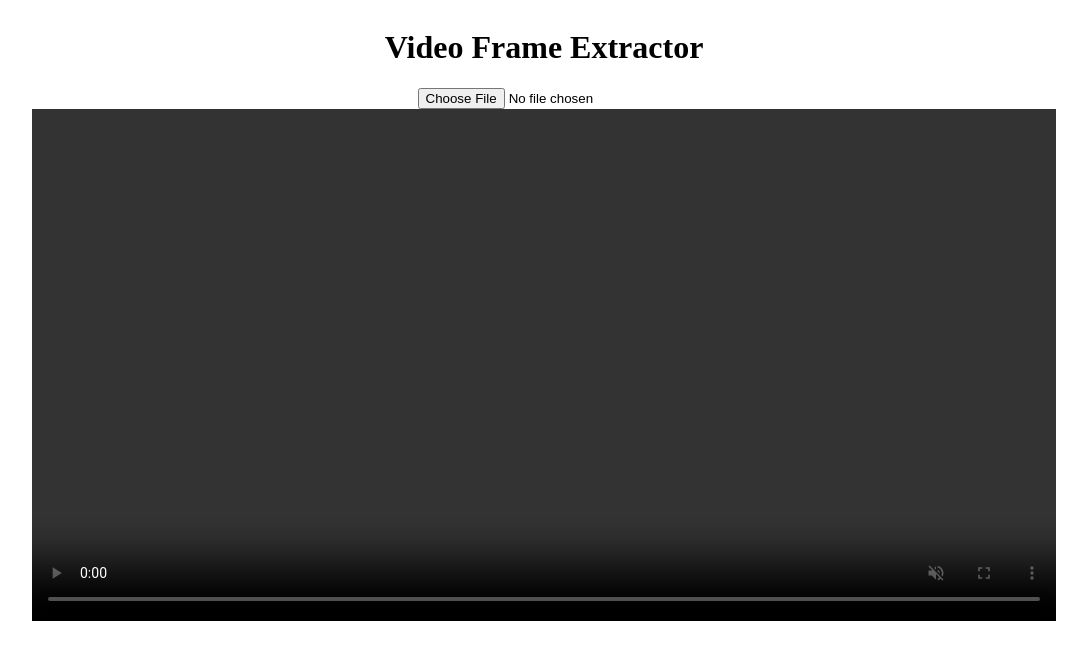
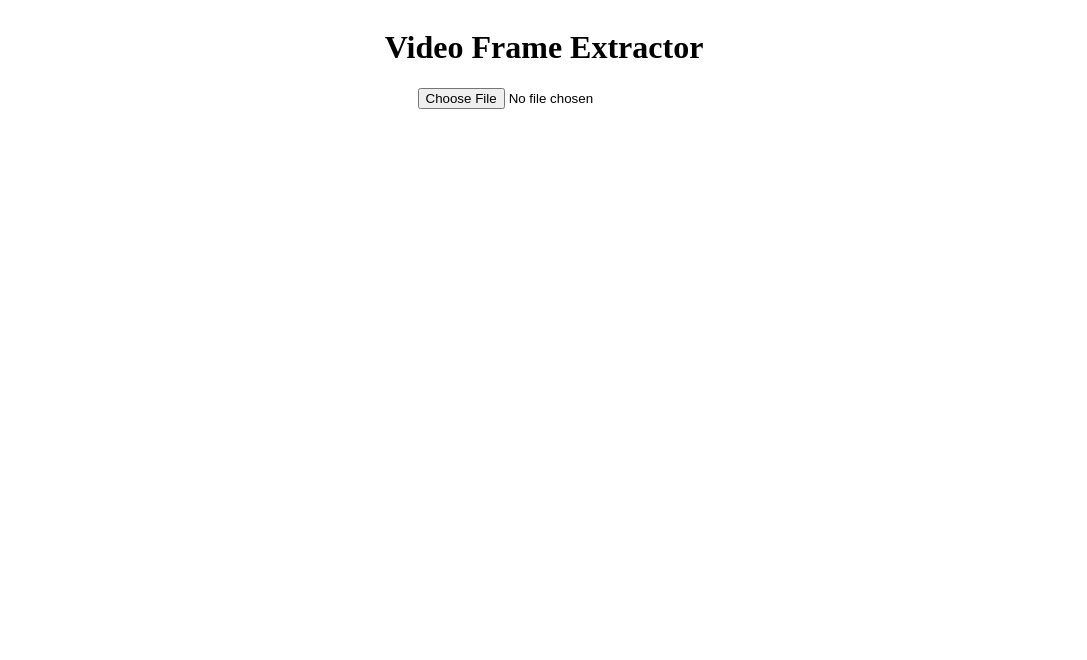
Before and after one commit to tausal/extracto, a website built with Vite: page index.html in a window 1280 px wide. Shown: the whole page, without its empty margins (96-1183 px from the left). Built offline with nearby package versions, Linux system fonts and the light colour scheme.

Commit message:
remove empty video element until it loads

```diff
--- a/index.html
+++ b/index.html
@@ -85,7 +85,7 @@
       <div class="drag-and-drop">
         <input type="file" name="" id="videoFile" accept="video/*" />
       </div>
-      <video width="1024px" id="video" controls muted></video>
+      <video width="1024px" id="video" controls muted style="display: none;"></video>
       <div class="options">
         <span>Frame extraction will begin at: <b id="timestamp"></b></span>
         <div class="controls">
--- a/src/main.js
+++ b/src/main.js
@@ -34,6 +34,7 @@ window.addEventListener("DOMContentLoaded", () => {
   videoFile?.addEventListener("change", (e) => {
     const file = e.target.files[0];
     if (file) {
+      videoEl.style.display = "block";
       videoEl.src = URL.createObjectURL(file);
       startTime = 0;
       timestamp.textContent = `0s`;
```
